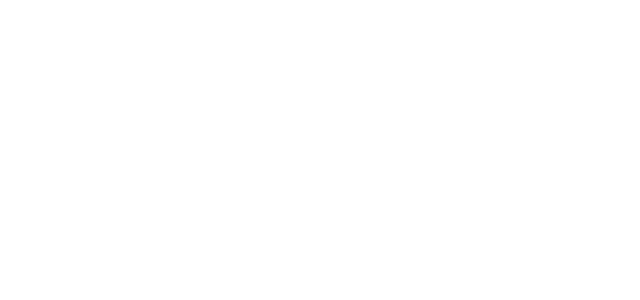
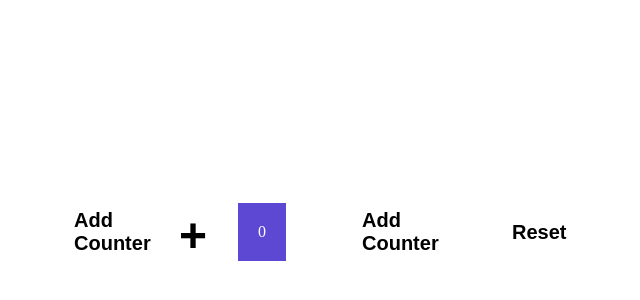
Before and after one commit to tristanwermelinger/react_counter_v2, a React (Vite) app: page / in a window 1280 px wide. Shown: the part 176-476 px from the top of the page, without its empty margins (336-976 px from the left). Built offline with nearby package versions, Linux system fonts and the light colour scheme; the HTML template or start-up script is replaced by a standard one.

Commit message:
second commit

```diff
--- a/src/App.css
+++ b/src/App.css
@@ -0,0 +1,32 @@
+#root {
+  height: 100vh;
+  width: 100vw;
+  display: flex;
+  justify-content: center;
+  align-items: center;
+}
+
+p {
+  padding: 20px;
+  background-color: #5c48d3;
+  margin: 0 20px;
+  color: white;
+}
+
+button {
+  width: 50px;
+  height: 50px;
+  font-weight: bold;
+  border: 0 solid black;
+  background-color: white;
+  font-size: xxx-large;
+}
+
+.none {
+  display: none;
+}
+
+.size {
+  font-size: 20px;
+  margin: 0 50px;
+}
--- a/src/App.jsx
+++ b/src/App.jsx
@@ -1,8 +1,33 @@
+import "./App.css";
 import { useState } from "react";
-import "./App.css";
+import Increment from "./assets/components/Increment";
+import Decrement from "./assets/components/Decrement";
+import Reset from "./assets/components/Reset";
+import AddCounter from "./assets/components/AddCounter";
 
 function App() {
-  return <></>;
+  //console.log(App);
+  const [counter, setCounter] = useState(0);
+  console.log(counter);
+  return (
+    <>
+      <div>
+        <div>
+          <AddCounter counter={counter} setCounter={setCounter} />
+        </div>
+      </div>
+      <div>
+        <Increment counter={counter} setCounter={setCounter} />
+      </div>
+      <p>{counter}</p>
+      <div>
+        <Decrement counter={counter} setCounter={setCounter} />
+      </div>
+      <div>
+        <Reset counter={counter} setCounter={setCounter} />
+      </div>
+    </>
+  );
 }
 
 export default App;
--- /dev/null
+++ b/src/assets/components/AddCounter.jsx
@@ -0,0 +1,16 @@
+const AddCounter = (props) => {
+  return (
+    <button
+      className="size"
+      onClick={() => {
+        {
+          props.setAddCounter();
+        }
+      }}
+    >
+      Add Counter
+    </button>
+  );
+};
+
+export default AddCounter;
--- /dev/null
+++ b/src/assets/components/Decrement.jsx
@@ -0,0 +1,16 @@
+const AddCounter = (props) => {
+  return (
+    <button
+      className="size"
+      onClick={() => {
+        {
+          props.setAddCounter();
+        }
+      }}
+    >
+      Add Counter
+    </button>
+  );
+};
+
+export default AddCounter;
--- /dev/null
+++ b/src/assets/components/Increment.jsx
@@ -0,0 +1,13 @@
+const Increment = (props) => {
+  return props.counter < 1000 ? (
+    <button
+      onClick={() => {
+        props.setCounter(props.counter + 1);
+      }}
+    >
+      +
+    </button>
+  ) : null;
+};
+
+export default Increment;
--- /dev/null
+++ b/src/assets/components/Reset.jsx
@@ -0,0 +1,16 @@
+const Reset = (props) => {
+  return (
+    <button
+      className="size"
+      onClick={() => {
+        {
+          props.setCounter(0);
+        }
+      }}
+    >
+      Reset
+    </button>
+  );
+};
+
+export default Reset;
```
Also changed, not shown: 1 other file (tests, documents, lock files or other folders).
